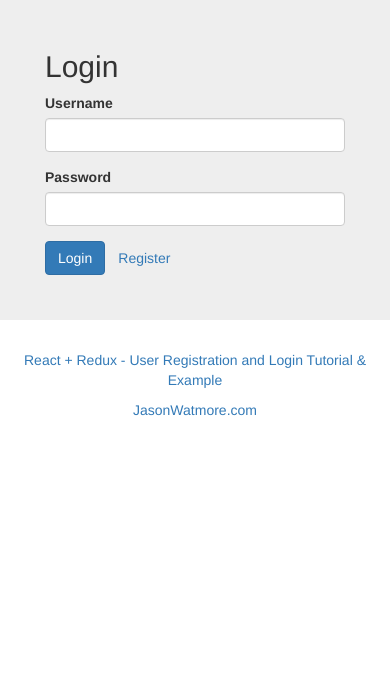
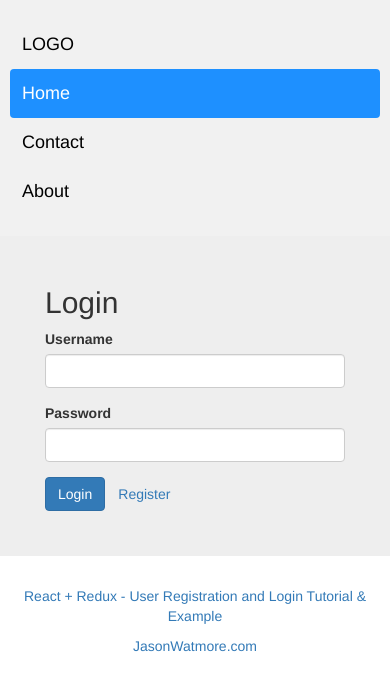
Before and after one commit to Rokcas/savetheplanet-web, a React app in the folder react-redux-registration-login-example-master/: page /login in a window 390 px wide. Shown: the top 690 px of the page. Built offline with nearby package versions, Linux system fonts and the light colour scheme; what google-maps-react would draw is missing.

Commit message:
design fix & header

```diff
--- /dev/null
+++ b/package.json
@@ -0,0 +1,6 @@
+{
+  "dependencies": {
+    "css-loader": "^3.2.0",
+    "style-loader": "^1.0.0"
+  }
+}
--- a/react-redux-registration-login-example-master/src/App/App.jsx
+++ b/react-redux-registration-login-example-master/src/App/App.jsx
@@ -9,9 +9,13 @@ import { HomePage } from '../HomePage';
 import { LoginPage } from '../LoginPage';
 import { RegisterPage } from '../RegisterPage';
 import { MapPage } from '../MapPage';
+import '../css/main.css';
+
 
 class App extends React.Component {
     constructor(props) {
+
+
         super(props);
 
         history.listen((location, action) => {
@@ -23,9 +27,19 @@ class App extends React.Component {
     render() {
         const { alert } = this.props;
         return (
-            <div className="jumbotron">
-                <div className="container">
-                    <div className="col-sm-8 col-sm-offset-2">
+            <div>
+            <div className="header">
+            <a href="#">LOGO</a>
+  <div className="header-right">
+              <a className='active' href="#">Home</a>
+            <a href="#">Contact</a>
+            <a href="#">About</a>
+
+
+
+  </div>
+</div>
+            <div>
                         {alert.message &&
                             <div className={`alert ${alert.type}`}>{alert.message}</div>
                         }
@@ -38,9 +52,8 @@ class App extends React.Component {
                                 <Redirect from="*" to="/" />
                             </Switch>
                         </Router>
-                    </div>
-                </div>
-            </div>
+</div>
+</div>
         );
     }
 }
--- a/react-redux-registration-login-example-master/src/HomePage/HomePage.jsx
+++ b/react-redux-registration-login-example-master/src/HomePage/HomePage.jsx
@@ -17,6 +17,12 @@ class HomePage extends React.Component {
     render() {
         const { user, users } = this.props;
         return (
+            <div className="jumbotron">
+                <div className="container">
+                    <div className="col-sm-8 col-sm-offset-2">
+
+
+
             <div className="col-md-6 col-md-offset-3">
                 <h1>Hi {user.firstName}!</h1>
                 <p>You're logged in with React!!</p>
@@ -44,6 +50,9 @@ class HomePage extends React.Component {
                     <Link to="/map">Mapas</Link>
                 </p>
             </div>
+            </div>
+                </div>
+            </div>
         );
     }
 }
--- a/react-redux-registration-login-example-master/src/LoginPage/LoginPage.jsx
+++ b/react-redux-registration-login-example-master/src/LoginPage/LoginPage.jsx
@@ -40,6 +40,10 @@ class LoginPage extends React.Component {
         const { loggingIn } = this.props;
         const { username, password, submitted } = this.state;
         return (
+            <div className="jumbotron">
+                <div className="container">
+                    <div className="col-sm-8 col-sm-offset-2">
+
             <div className="col-md-6 col-md-offset-3">
                 <h2>Login</h2>
                 <form name="form" onSubmit={this.handleSubmit}>
@@ -66,6 +70,9 @@ class LoginPage extends React.Component {
                     </div>
                 </form>
             </div>
+                                </div>
+                </div>
+            </div>
         );
     }
 }
--- a/react-redux-registration-login-example-master/src/RegisterPage/RegisterPage.jsx
+++ b/react-redux-registration-login-example-master/src/RegisterPage/RegisterPage.jsx
@@ -47,6 +47,11 @@ class RegisterPage extends React.Component {
         const { registering  } = this.props;
         const { user, submitted } = this.state;
         return (
+            <div className="jumbotron">
+                <div className="container">
+                    <div className="col-sm-8 col-sm-offset-2">
+
+
             <div className="col-md-6 col-md-offset-3">
                 <h2>Register</h2>
                 <form name="form" onSubmit={this.handleSubmit}>
@@ -87,6 +92,9 @@ class RegisterPage extends React.Component {
                     </div>
                 </form>
             </div>
+               </div>
+                </div>
+            </div>
         );
     }
 }
--- a/react-redux-registration-login-example-master/src/_components/map.js
+++ b/react-redux-registration-login-example-master/src/_components/map.js
@@ -1,7 +1,12 @@
 import React from 'react';
 import { Map, GoogleApiWrapper } from 'google-maps-react';
 
-const mapStyles = {
+/*const kazkas = {
+    height:'10vw',
+  position:'relative',
+  background: 'black',
+};
+*/const mapStyles = {
     width: '100vw',
     height: '100vw',
     position: 'relative',
@@ -12,12 +17,14 @@ const mapStyles = {
 class MapChart extends React.Component{
     render() {
         return (
+          <div>
             <Map
               google={this.props.google}
               zoom={8}
               style={mapStyles}
               initialCenter={{ lat: 47.444, lng: -122.176}}
             />
+            </div>
         );
       }
 }
--- /dev/null
+++ b/react-redux-registration-login-example-master/src/css/main.css
@@ -0,0 +1,52 @@
+.header {
+  overflow: hidden;
+  background-color: #f1f1f1;
+  padding: 20px 10px;
+}
+
+/* Style the header links */
+.header a {
+  float: left;
+  color: black;
+  text-align: center;
+  padding: 12px;
+  text-decoration: none;
+  font-size: 18px;
+  line-height: 25px;
+  border-radius: 4px;
+}
+
+/* Style the logo link (notice that we set the same value of line-height and font-size to prevent the header to increase when the font gets bigger */
+.header a.logo {
+  font-size: 25px;
+  font-weight: bold;
+}
+
+/* Change the background color on mouse-over */
+.header a:hover {
+  background-color: #ddd;
+  color: black;
+}
+
+/* Style the active/current link*/
+.header a.active {
+  background-color: dodgerblue;
+  color: white;
+}
+
+/* Float the link section to the right */
+.header-right {
+  float: right;
+}
+
+/* Add media queries for responsiveness - when the screen is 500px wide or less, stack the links on top of each other */
+@media screen and (max-width: 500px) {
+  .header a {
+    float: none;
+    display: block;
+    text-align: left;
+  }
+  .header-right {
+    float: none;
+  }
+}
--- a/react-redux-registration-login-example-master/webpack.config.js
+++ b/react-redux-registration-login-example-master/webpack.config.js
@@ -7,10 +7,14 @@ module.exports = {
     },
     module: {
         rules: [
-            {
-                test: /\.jsx?$/,
-                loader: 'babel-loader'
-            }
+        {
+            test: /\.css$/i,
+            use: ['style-loader', 'css-loader'],
+        },
+        {
+            test: /\.jsx?$/,
+            loader: 'babel-loader'
+        }
         ]
     },
     plugins: [new HtmlWebpackPlugin({
```
Also changed, not shown: 2 other files (tests, documents, lock files or other folders).
